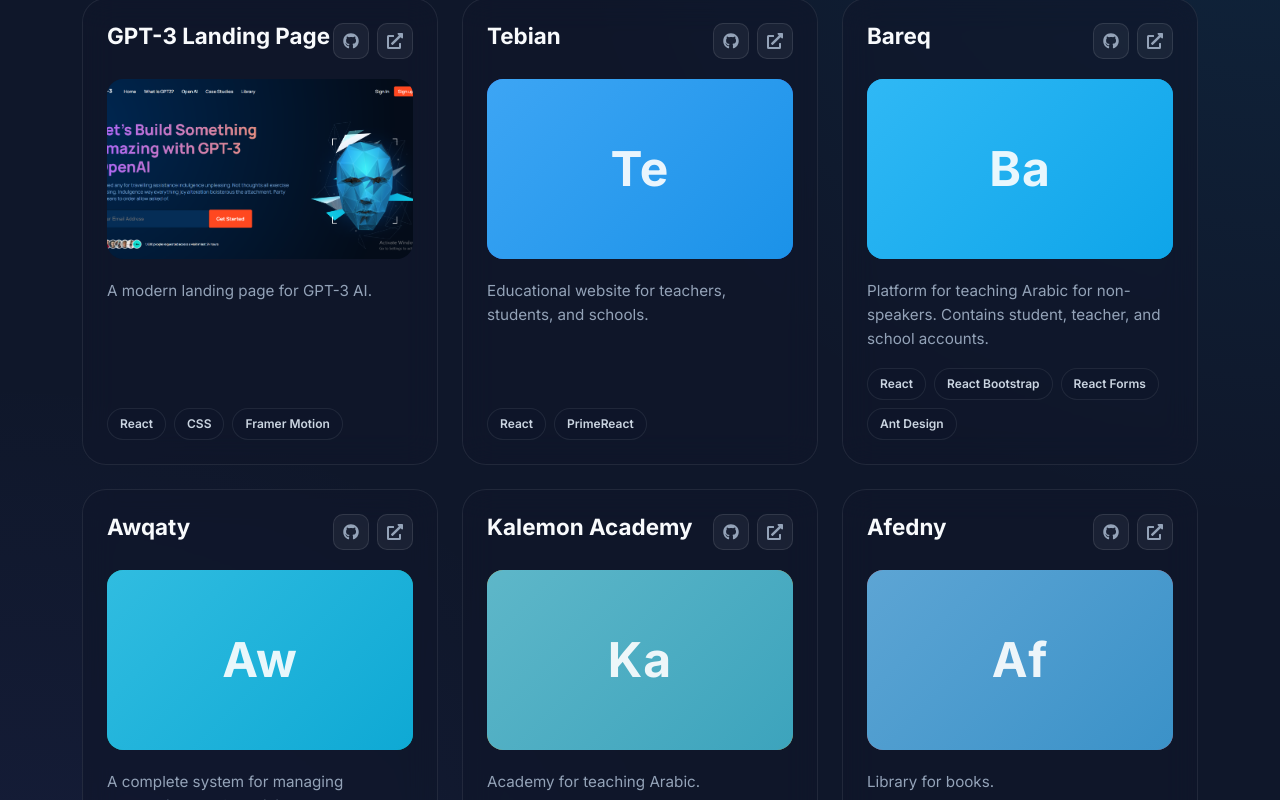
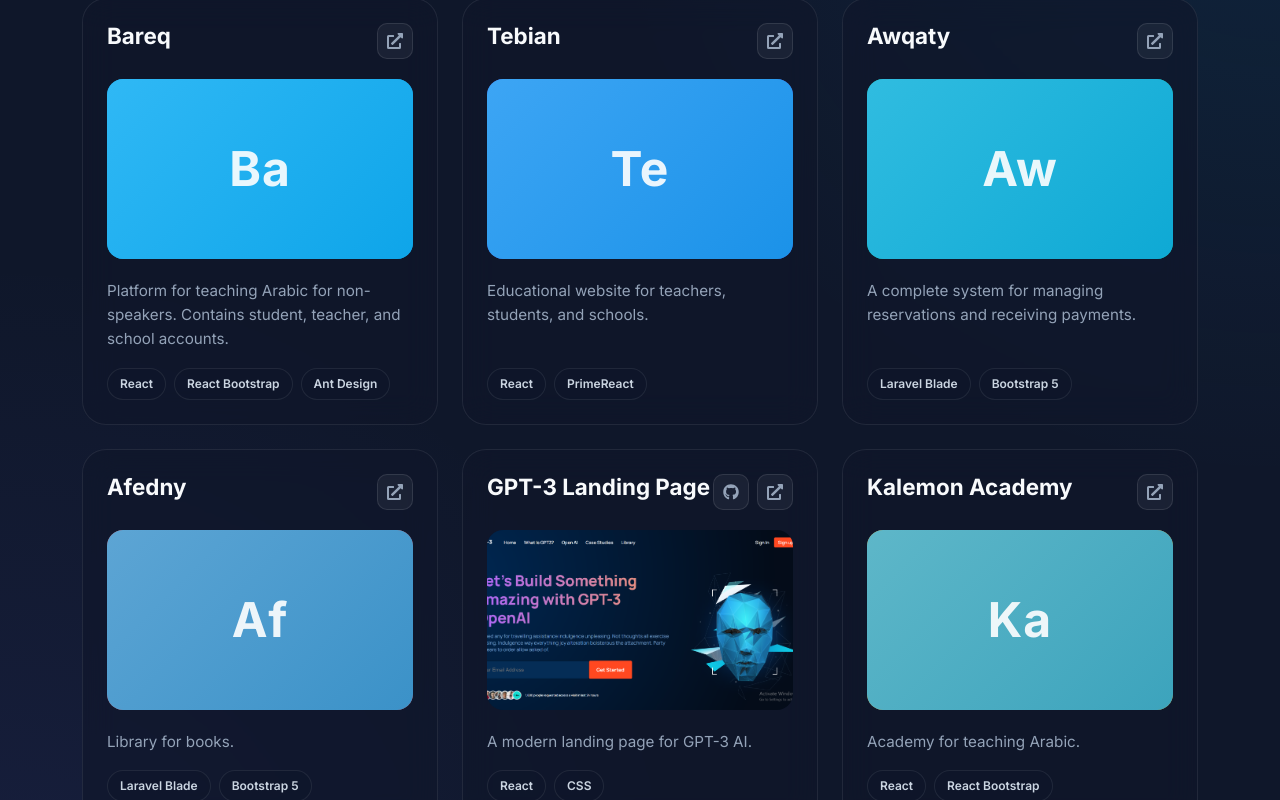
Before and after one commit to eslam9779/islam-s-portfolio, a React (Vite) app: page / in a window 1280 px wide. Shown: the part 2760-3560 px from the top of the page. Built offline with nearby package versions, Linux system fonts and the light colour scheme.

Commit message:
update projects section

```diff
--- a/src/components/Projects.jsx
+++ b/src/components/Projects.jsx
@@ -13,47 +13,48 @@
 
     const projects = [
         {
-            key: 'gpt3',
-            tech: ['React', 'CSS', 'Framer Motion'],
-            image: gptImg,
-            link: 'https://example.com/gpt3',
-            code: 'https://github.com/example/gpt3'
+            key: 'bareq',
+            tech: ['React', 'React Bootstrap', 'Ant Design'],
+            color: '#0ea5e9',
+            link: 'https://bareq.me/',
+            code: ''
         },
         {
             key: 'tebian',
             tech: ['React', 'PrimeReact'],
             color: '#4f46e5',
-            link: '#',
-            code: '#'
-        },
-        {
-            key: 'bareq',
-            tech: ['React', 'React Bootstrap', 'React Forms', 'Ant Design'],
-            color: '#0ea5e9',
-            link: '#',
-            code: '#'
+            link: 'https://tebian.app/',
+            code: ''
         },
         {
             key: 'awqaty',
             tech: ['Laravel Blade', 'Bootstrap 5'],
             color: '#10b981',
-            link: '#',
-            code: '#'
+            link: 'https://www.awqaty.com/ar',
+            code: ''
+        },
+        {
+            key: 'afedny',
+            tech: ['Laravel Blade', 'Bootstrap 5'],
+            color: '#ef4444',
+            link: 'https://bo.afedne.com/',
+            code: ''
+        },
+        {
+            key: 'gpt3',
+            tech: ['React', 'CSS'],
+            image: gptImg,
+            link: 'https://exquisite-marigold-dd26ed.netlify.app/',
+            code: 'https://github.com/eslam9779/Gpt-3-'
         },
         {
             key: 'kalemon',
             tech: ['React', 'React Bootstrap'],
             color: '#f59e0b',
-            link: '#',
-            code: '#'
+            link: 'https://kalemon.academy/',
+            code: ''
         },
-        {
-            key: 'afedny',
-            tech: ['Laravel Blade', 'Bootstrap 5'],
-            color: '#ef4444',
-            link: '#',
-            code: '#'
-        }
+
     ];
 
     return (
@@ -73,9 +74,9 @@
                                         <div className="card-header-modern">
                                             <h3 className="project-title">{t(`projects.${proj.key}.name`, proj.key)}</h3>
                                             <div className="project-actions">
-                                                <a href={proj.code} target="_blank" rel="noreferrer" className="action-btn github">
+                                                {proj.code && <a href={proj.code} target="_blank" rel="noreferrer" className="action-btn github">
                                                     <FaGithub />
-                                                </a>
+                                                </a>}
                                                 <a href={proj.link} target="_blank" rel="noreferrer" className="action-btn demo">
                                                     <FaExternalLinkAlt />
                                                 </a>
--- a/src/locales/ar.json
+++ b/src/locales/ar.json
@@ -63,7 +63,7 @@
         },
         "awqaty": {
             "name": "أوقاتي",
-            "desc": "نظام متكامل لإدارة الحجوزات واستلام المدفوعات. سواء عندك خدمة، تقدم ورشة، دورة، أو استشارة، تحتاج أداة لترتيب حجوزاتك مع عملائك!"
+            "desc": "نظام متكامل لإدارة الحجوزات واستلام المدفوعات.  \n!"
         },
         "kalemon": {
             "name": "أكاديمية كلمن",
--- a/src/locales/en.json
+++ b/src/locales/en.json
@@ -63,7 +63,7 @@
         },
         "awqaty": {
             "name": "Awqaty",
-            "desc": "A complete system for managing reservations and receiving payments. Whether you have a service, offer a workshop, course, or consultation, you need a tool to arrange your reservations with your clients!"
+            "desc": "A complete system for managing reservations and receiving payments."
         },
         "kalemon": {
             "name": "Kalemon Academy",
```
